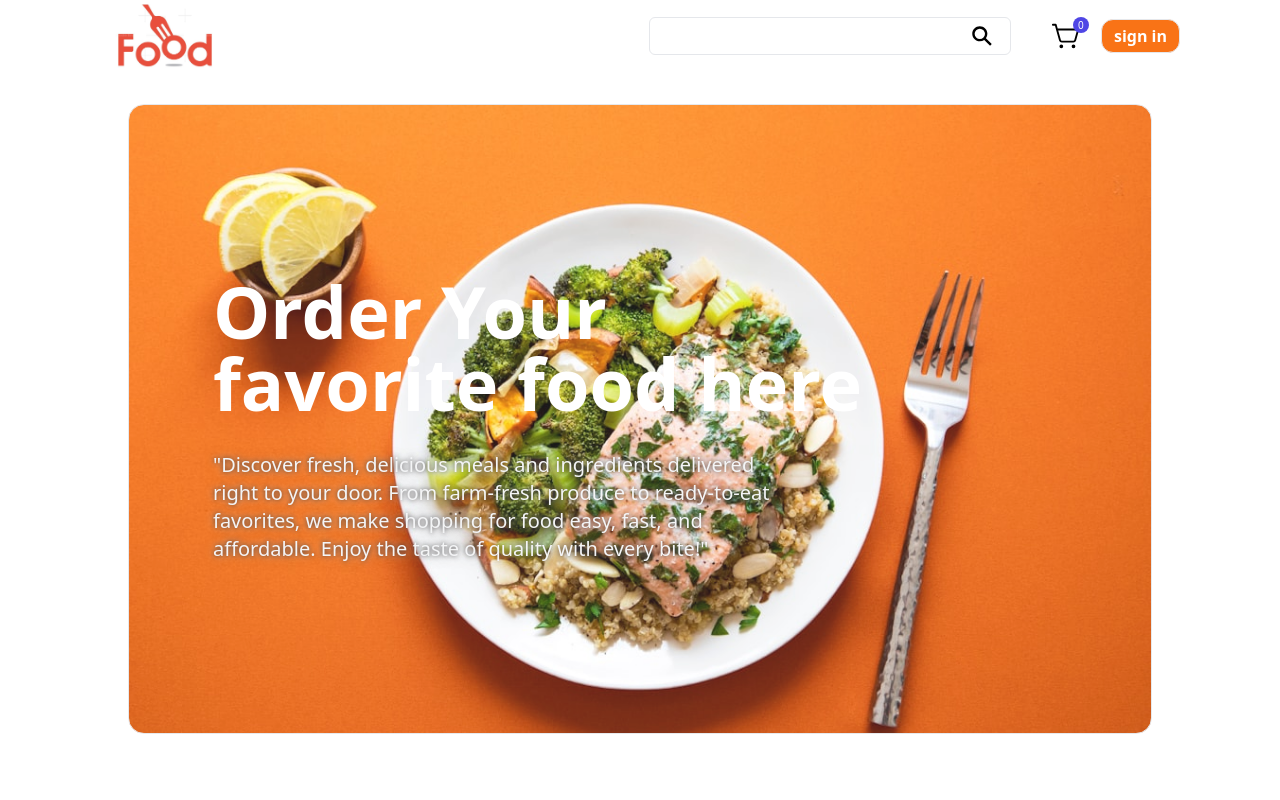
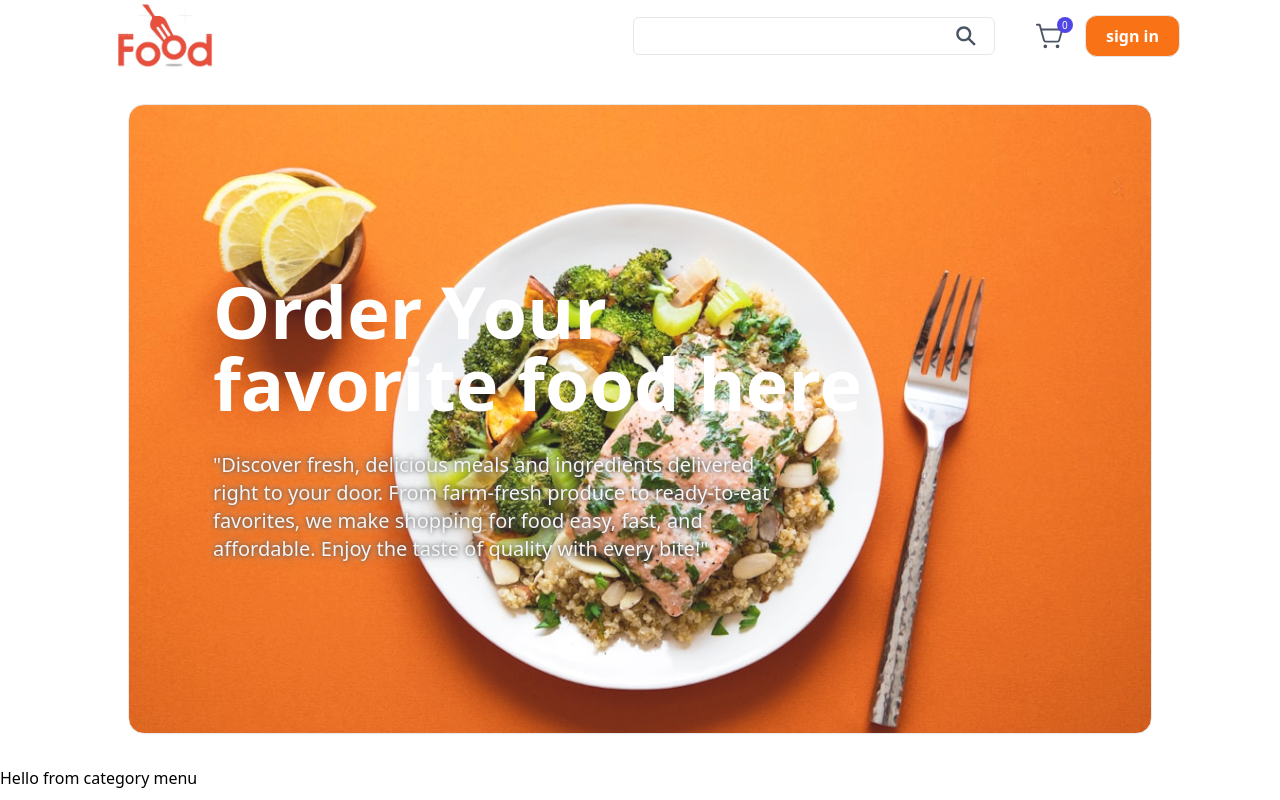
Before and after one commit to Dipak-Gautam/E-Commerce-Gandaki-University-, a React (Vite) app: page / in a window 1280 px wide. Built offline with nearby package versions, Linux system fonts and the light colour scheme.

Commit message:
chore: small bug fixes

```diff
--- a/src/Components/HomeScreen/HomeScreen.tsx
+++ b/src/Components/HomeScreen/HomeScreen.tsx
@@ -1,3 +1,4 @@
+import CategoryMenu from "../NavBar/CategoryMenu";
 import NabBar from "../NavBar/NabBar";
 import HeroImage from "./Components/HeroImage";
 
@@ -6,6 +7,7 @@ const HomeScreen = () => {
     <div>
       <NabBar />
       <HeroImage />
+      <CategoryMenu />
     </div>
   );
 };
--- /dev/null
+++ b/src/Components/NavBar/CategoryMenu.tsx
@@ -0,0 +1,7 @@
+import React from "react";
+
+const CategoryMenu = () => {
+  return <div>Hello from category menu</div>;
+};
+
+export default CategoryMenu;
--- a/src/Components/NavBar/NabBar.tsx
+++ b/src/Components/NavBar/NabBar.tsx
@@ -1,4 +1,3 @@
-import React from "react";
 import { IoSearchSharp } from "react-icons/io5";
 import { PiShoppingCartSimple } from "react-icons/pi";
 
@@ -14,16 +13,16 @@ const NabBar = () => {
             type="text"
             className="text-xl border-none focus:outline-none p-1"
           />
-          <IoSearchSharp className="font-bold text-2xl" />
+          <IoSearchSharp className="font-bold text-2xl text-gray-600" />
         </div>
         <div className="flex gap-1 items-center">
           <div className="relative">
-            <PiShoppingCartSimple className="text-3xl" />
+            <PiShoppingCartSimple className="text-3xl text-gray-600 font-bold" />
             <div className="bg-indigo-600 rounded-full flex justify-center items-center text-[10px] absolute w-4 h-4 text-white -right-2 -top-1">
               0
             </div>
           </div>
-          <div className="border  rounded-xl p-1 px-3 text-semibold bg-orange-500 ml-4 cursor-pointer hover:bg-orange-400 text-white font-semibold">
+          <div className="border  rounded-xl p-2 px-5 text-semibold bg-orange-500 ml-4 cursor-pointer hover:bg-orange-400 text-white font-semibold">
             sign in
           </div>
         </div>
```
Also changed, not shown: public/Icons/pizza.png (added).
